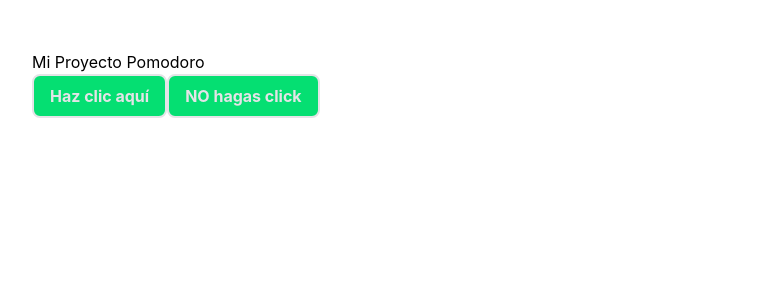
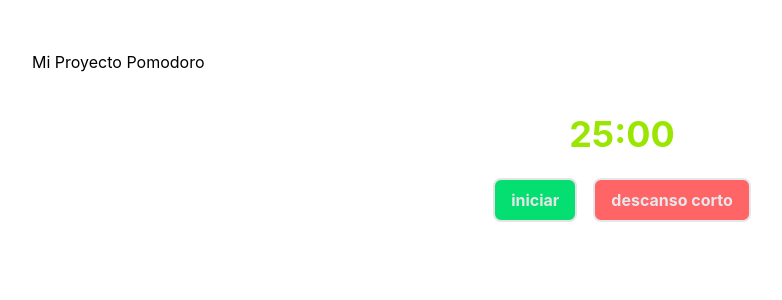
Before and after one commit to sergioleoncosmos/Pomodoro_MVC, a React app in the folder frontend/: page / in a window 1280 px wide. Shown: the top 300 px of the page, without its empty margins (18-800 px from the left). Built offline with nearby package versions, Linux system fonts and the light colour scheme; the HTML template or start-up script is replaced by a standard one.

Commit message:
cracion de la primera logica del temporizador y sus botones en el moemnto solo se restan segundos aun no se crea la logica de la cuenta atras ni la seleccion e tiempos personalizados

```diff
--- a/frontend/src/App.jsx
+++ b/frontend/src/App.jsx
@@ -1,22 +1,12 @@
 // 1. LA IMPORTACIÓN: Le decimos a React "Oye, tráeme el BotonAction que está en esta ruta"
 import { BotonAction } from './components/ui/BotonAction';
-
+import { Temporizador } from './components/Temporizador';
 export default function App() {
   return (
     <div style={{ padding: '50px' }}>
       <h1>Mi Proyecto Pomodoro</h1>
 
-      {/* 2. EL USO: Escribimos el componente como si fuera una etiqueta HTML.
-          Le pasamos el texto y una función anónima al onClick */}
-      <BotonAction
-        texto="Haz clic aquí"
-        onClick={() => alert('¡El botón funciona perfectamente!')}
-      />
-      <BotonAction
-        texto="NO hagas click"
-        onClick={() => alert('¡Terco te dije no hagas lcik')}
-        variante='alert'
-      />
+      <Temporizador></Temporizador>
     </div>
   );
 }
--- /dev/null
+++ b/frontend/src/components/Temporizador.jsx
@@ -0,0 +1,39 @@
+import { useState } from "react"; // encargado de mirar lo que se interactua con la pagina y rednerizarla de nuevo apra mostrar los cambios
+import { useEffect } from "react";
+import { BotonAction } from "./ui/BotonAction";
+
+export const Temporizador=()=>{
+    const [intervalos,setIntervalos]=useState(25)
+    const [corriendo,setCorriendo]=useState(false)
+    useEffect(()=>{
+        let idintervalos;
+        if (corriendo) {
+            idintervalos =setInterval(()=>{
+                //set interval es una funcion nativa de javascript no es un hook
+                //esta funcion ejecuta el codigo que le pasemos cada cierto tiemp que le indiquemos
+                //usamos la funcion flecha praa asegurarnos de tener siempre el valro mas actual
+                setIntervalos((prev)=>prev-1)
+
+            },1000)
+        }
+        return () => clearInterval(idintervalos);
+    },[corriendo])
+
+
+    return(
+        //flexbox para centrar todo en una columna
+        <div className="flex flex-col items-center gap-6 mt-10">
+            <h1 className="text-4xl font-bold text-lime-400">{intervalos}:00</h1>
+            {/* // otro contenedor entla fila pra que contenga mis botones */}
+            <div className="flex gap-4">
+
+                <BotonAction variante="confirmacion" onClick={()=>{
+                    setIntervalos(25);
+                    corriendo? setCorriendo(false):setCorriendo(true);
+                    }}>{corriendo?'pausar':'iniciar'}</BotonAction>
+                <BotonAction variante="cancelar" onClick={()=>setIntervalos(5)}>descanso corto</BotonAction>
+
+            </div>
+        </div>
+    )
+}
--- a/frontend/src/components/ui/BotonAction.jsx
+++ b/frontend/src/components/ui/BotonAction.jsx
@@ -1,16 +1,17 @@
-export const BotonAction=({texto='ok',onClick,variante='confirmacion'})=>{
+
+export const BotonAction=({onClick,variante='confirmacion',children})=>{
     const estiloBase= 'px-4 py-2 rounded-lg font-bold transition-all border-2'
     const variantes={
-        'confirmacion':'bg-green-400 text-zinc-200 hover:bg-green-600',
-        'cancelar':'bg-red-400 text-gray-200 hover:bg-red-600' ,
-
+        'iniciar':'bg-green-400 text-zinc-200 hover:bg-green-600',
+        'pausar':'bg-blue-400 text-zinc-200 hover:bg-blue-600',
+        'descanso corto':'bg-red-400 text-gray-200 hover:bg-red-600',
     }
     // por si se llega aescribir mal la clase  no rompa el boton
-    const estilosVariante=variantes[variante] || variantes['confirmacion']
+    const estilosVariante=variantes[children] || variantes['iniciar']
     return(
 
         <button onClick={onClick} className={`${estiloBase} ${estilosVariante}`}>
-            {texto}
+            {children}
         </button>
     );
 };
```
